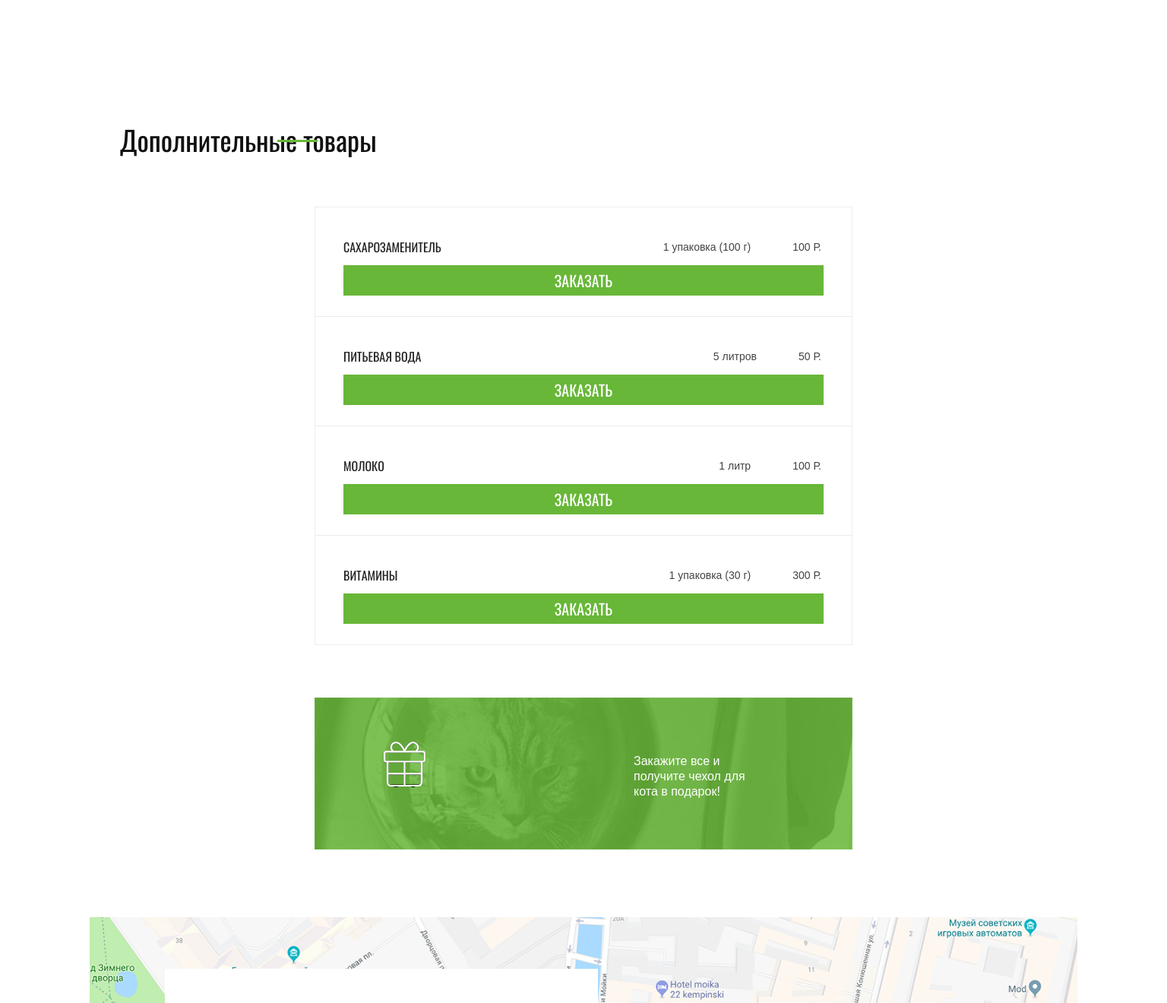
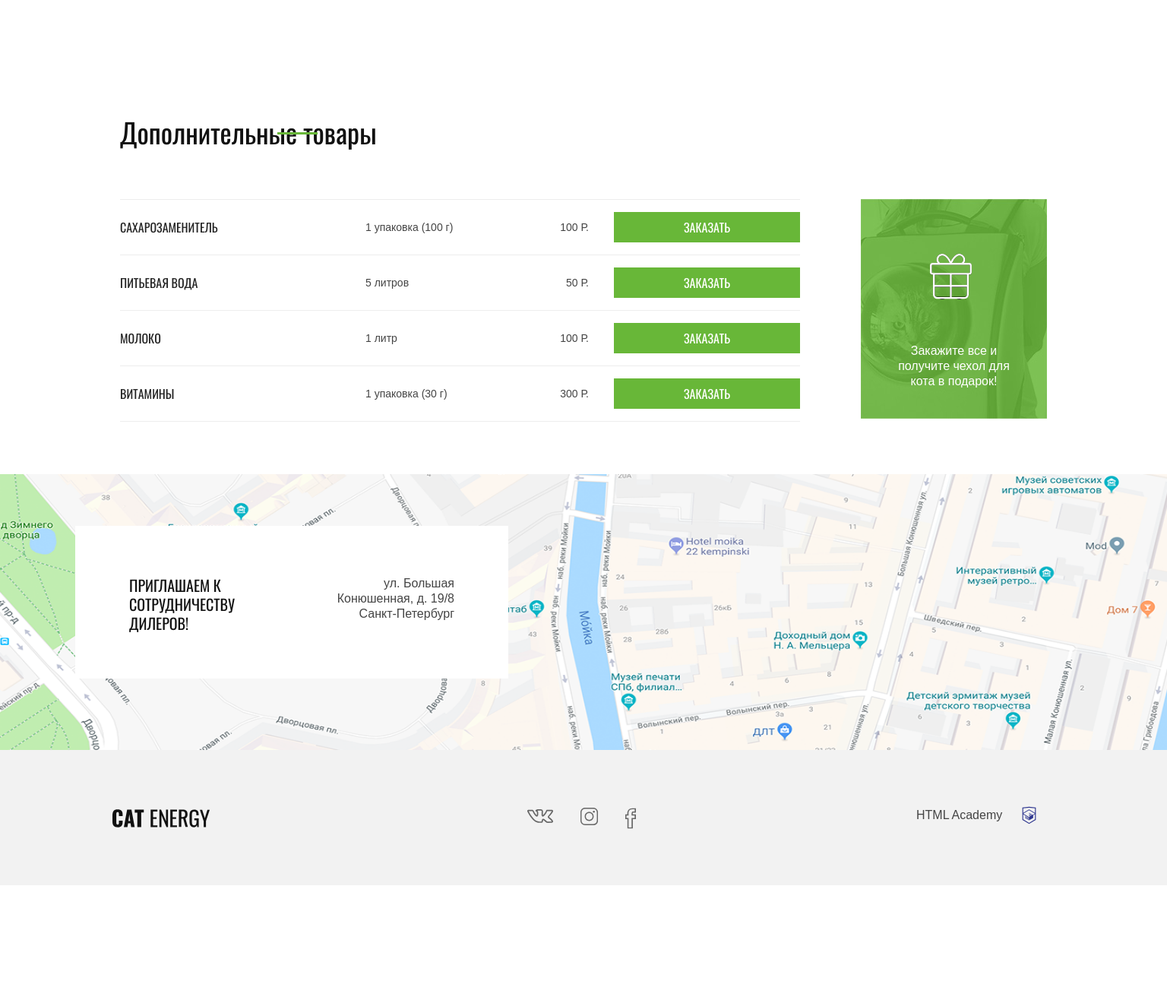
Before and after one commit to zirg3/550417-cat-energy, a website: page source/catalog.html in a window 1536 px wide. Shown: the part 1480-2800 px from the top of the page at 76% size. After the commit the page ends 2645 px from the top, so only its background shows below. Drawn offline with nearby package versions, Linux system fonts and the light colour scheme; files that its build step writes are made by us from their sources.

Commit message:
сделал каталог

```diff
--- a/source/catalog.html
+++ b/source/catalog.html
@@ -245,9 +245,11 @@
           </div>
         </div>
       </section>
+      <div class="page-main__wrapp">
+        <h2 class="page-main__addition-title">Дополнительные товары</h2>
+      </div>
       <div class="page-main__container">
       <section class="addition">
-        <h2 class="addition__title">Дополнительные товары</h2>
         <ul>
           <li>
             <h3 class="addition__name">Сахарозаменитель</h3>
@@ -332,9 +334,30 @@
         </a>
         <div class="page-footer__social social">
           <ul>
-            <li><a class="social__link social__link--vkontakte" href="#"><img src="img/icon-vk.svg" width="16" height="16" alt="вк"></a></li>
-            <li><a class="social__link social__link--instagram" href="#"><img src="img/icon-insta.svg" width="16" height="16" alt="инст"></a></li>
-            <li><a class="social__link social__link--facebook" href="#"><img src="img/icon-fb.svg" width="16" height="16" alt="фб"></a></li>
+            <li><a class="social__link social__link--vkontakte" href="#">
+              <svg class="social__icon" width="22" height="12">
+                <use xlink:href="img/sprite.svg#icon-vk-mob"></use>
+              </svg>
+              <svg class="social__icon" width="34" height="22">
+                <use xlink:href="img/sprite.svg#icon-vk"></use>
+              </svg></a>
+            </li>
+            <li><a class="social__link social__link--instagram" href="#">
+              <svg class="social__icon" width="16" height="16">
+                <use xlink:href="img/sprite.svg#icon-insta-mob"></use>
+              </svg>
+              <svg class="social__icon" width="23" height="23">
+                <use xlink:href="img/sprite.svg#icon-insta-mob"></use>
+              </svg></a>
+            </li>
+            <li><a class="social__link social__link--facebook" href="#">
+              <svg class="social__icon" width="10" height="19">
+                <use xlink:href="img/sprite.svg#icon-fb-mob"></use>
+              </svg>
+              <svg class="social__icon" width="14" height="28">
+                <use xlink:href="img/sprite.svg#icon-fb-mob"></use>
+              </svg></a>
+            </li>
           </ul>
         </div>
         <div class="page-footer__copyright copyright">
--- a/source/sass/block/addition.scss
+++ b/source/sass/block/addition.scss
@@ -1,22 +1,3 @@
-.addition__title {
-  font-family: "Oswald", "Arial", sans-serif;
-  font-size: 24px;
-  line-height: 24px;
-  font-weight: 400;
-  color: #111111;
-  position: relative;
-}
-
-.addition__title::after {
-  content: "";
-  width: 53px;
-  height: 3px;
-  background-color: #68b738;
-  position: absolute;
-  top: 50%;
-  left: 247px;
-}
-
 .addition table {
   margin-bottom: 14px;
 }
@@ -77,20 +58,13 @@
     width: 633px;
     height: 40px;
     padding: 10px;
-    font-size: 20px;
+    font-size: 16px;
     line-height: 20px;
   }
 
   .addition {
     width: 708px;
     margin: 0 auto;
-  }
-
-  .addition__title {
-    font-size: 36px;
-    line-height: 36px;
-    margin-bottom: 70px;
-    padding-left: 40px;
   }
 
   .addition__name {
@@ -123,6 +97,36 @@
 
 @media (min-width: 1300px) {
   .addition {
-    width: 1300px;
+    width: 895px;
+    margin: 0;
+    margin-right: 80px;
+  }
+
+  .addition__btn {
+    width: 245px;
+    margin-left: 30px;
+  }
+
+  .addition li {
+    padding: 12px 0 12px 0;
+    border: none;
+    border-bottom: 1px solid #ededed;
+  }
+
+  .addition ul {
+    width: 895px;
+  }
+
+  .addition__value {
+    width: 120px;
+  }
+
+  .addition__name {
+    width: 200px;
+    margin-right: 120px;
+  }
+
+  .addition table {
+    width: 300px;
   }
 }
--- a/source/sass/block/bonus.scss
+++ b/source/sass/block/bonus.scss
@@ -46,3 +46,17 @@
     margin: 0;
   }
 }
+
+@media (min-width: 1300px) {
+  .bonus {
+    width: 245px;
+    margin: 0 auto;
+    background-image: url("../img/gift-photo-desktop@1x.jpg");
+  }
+
+  .bonus__text {
+    padding: 0;
+    padding-top: 190px;
+    text-align: center;
+  }
+}
--- a/source/sass/block/example.scss
+++ b/source/sass/block/example.scss
@@ -117,7 +117,7 @@
 
 @media (min-width: 768px) {
   .example {
-    width: initial;
+    width: inherit;
     background-color: #ffffff;
     background-image: linear-gradient(#ffffff 56%, #f2f2f2 56%, #f2f2f2);
   }
@@ -239,7 +239,7 @@
 
 @media (min-width: 1300px) {
   .example {
-    width: initial;
+    width: inherit;
     background-image: linear-gradient(#ffffff 38%, #f2f2f2 38%, #f2f2f2);
   }
 
@@ -268,4 +268,8 @@
     width: 1300px;
     margin: 0 auto;
   }
+
+  .example__val {
+    background-color: #f2f2f2;
+  }
 }
--- a/source/sass/block/main-navi.scss
+++ b/source/sass/block/main-navi.scss
@@ -82,7 +82,7 @@
     margin-bottom: 82px;
     display: flex;
     padding: 0;
-    width: 441px;
+    width: 445px;
   }
 
   .main-navi--closed .main-navi__item {
@@ -106,4 +106,8 @@
   .main-navi__white a {
     color: white;
   }
+
+  .main-navi__list {
+    width: 485px;
+  }
 }
--- a/source/sass/block/page-footer.scss
+++ b/source/sass/block/page-footer.scss
@@ -23,7 +23,7 @@
 
 @media (min-width: 768px) {
   .page-footer {
-    width: initial;
+    width: inherit;
   }
 
   .page-footer__wrapper {
@@ -42,6 +42,10 @@
 
 @media (min-width: 1300px) {
   .page-footer {
+    width: inherit;
+  }
+
+  .page-footer__wrapper {
     width: 1300px;
   }
 }
--- a/source/sass/block/page-header.scss
+++ b/source/sass/block/page-header.scss
@@ -74,10 +74,16 @@
 @media (min-width: 1300px) {
   .page-header {
     background-color: inherit;
-    width: 1300px;
+    width: 1220px;
+    padding-left: 40px;
+    padding-right: 40px;
   }
 
   .page-header__logo {
-    margin-right: 620px;
+    margin-right: 565px;
+  }
+
+  .page-header li {
+    font-size: 20px;
   }
 }
--- a/source/sass/block/page-main.scss
+++ b/source/sass/block/page-main.scss
@@ -1,3 +1,34 @@
+.page-main__addition-title {
+  font-family: "Oswald", "Arial", sans-serif;
+  font-size: 24px;
+  line-height: 24px;
+  font-weight: 400;
+  color: #111111;
+  position: relative;
+  width: 280px;
+  margin: 20px auto;
+}
+
+.page-main__addition-title::after {
+  content: "";
+  width: 53px;
+  height: 3px;
+  background-color: #68b738;
+  position: absolute;
+  top: 50%;
+  left: 247px;
+}
+
+@media (min-width: 768px) {
+  .page-main__addition-title {
+    font-size: 36px;
+    line-height: 36px;
+    margin-bottom: 70px;
+    padding-left: 40px;
+    width: 708px;
+  }
+}
+
 @media (min-width: 1300px) {
   .page-main__glob::before {
     content: "";
@@ -13,4 +44,16 @@
     background-position: right;
     background-color: #65a93c;
   }
+
+  .page-main__addition-title {
+    width: 1300px;
+  }
+
+  .page-main__container {
+    display: flex;
+    width: 1300px;
+    padding-left: 40px;
+    padding-right: 40px;
+    margin: 0 auto;
+  }
 }
--- a/source/sass/block/social.scss
+++ b/source/sass/block/social.scss
@@ -59,3 +59,10 @@
     }
   }
 }
+
+@media (min-width: 1300px) {
+  .social {
+    margin-left: 400px;
+    margin-right: 331px;
+  }
+}
```
Also changed, not shown: source/form.html (+24 -3 lines).
